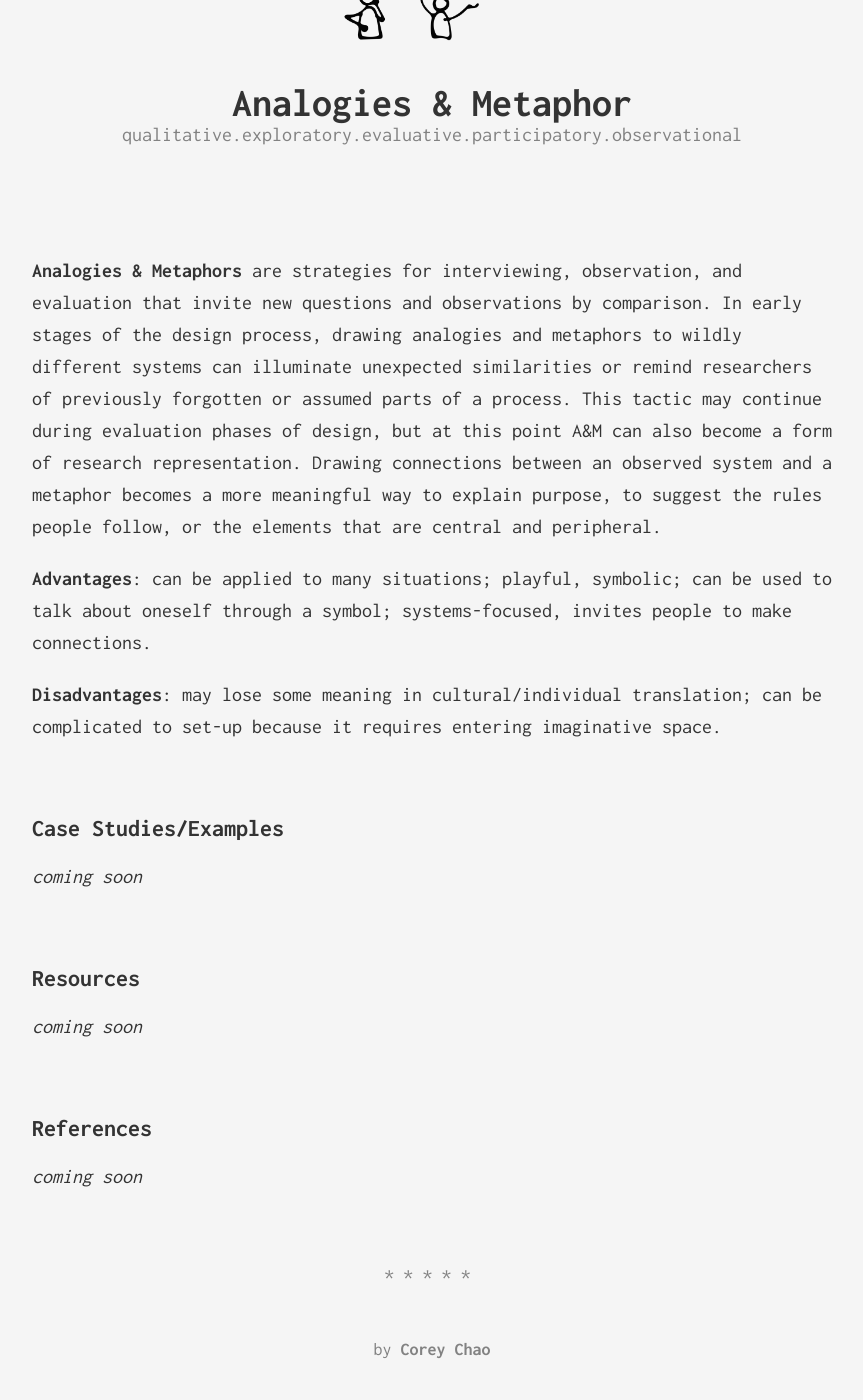
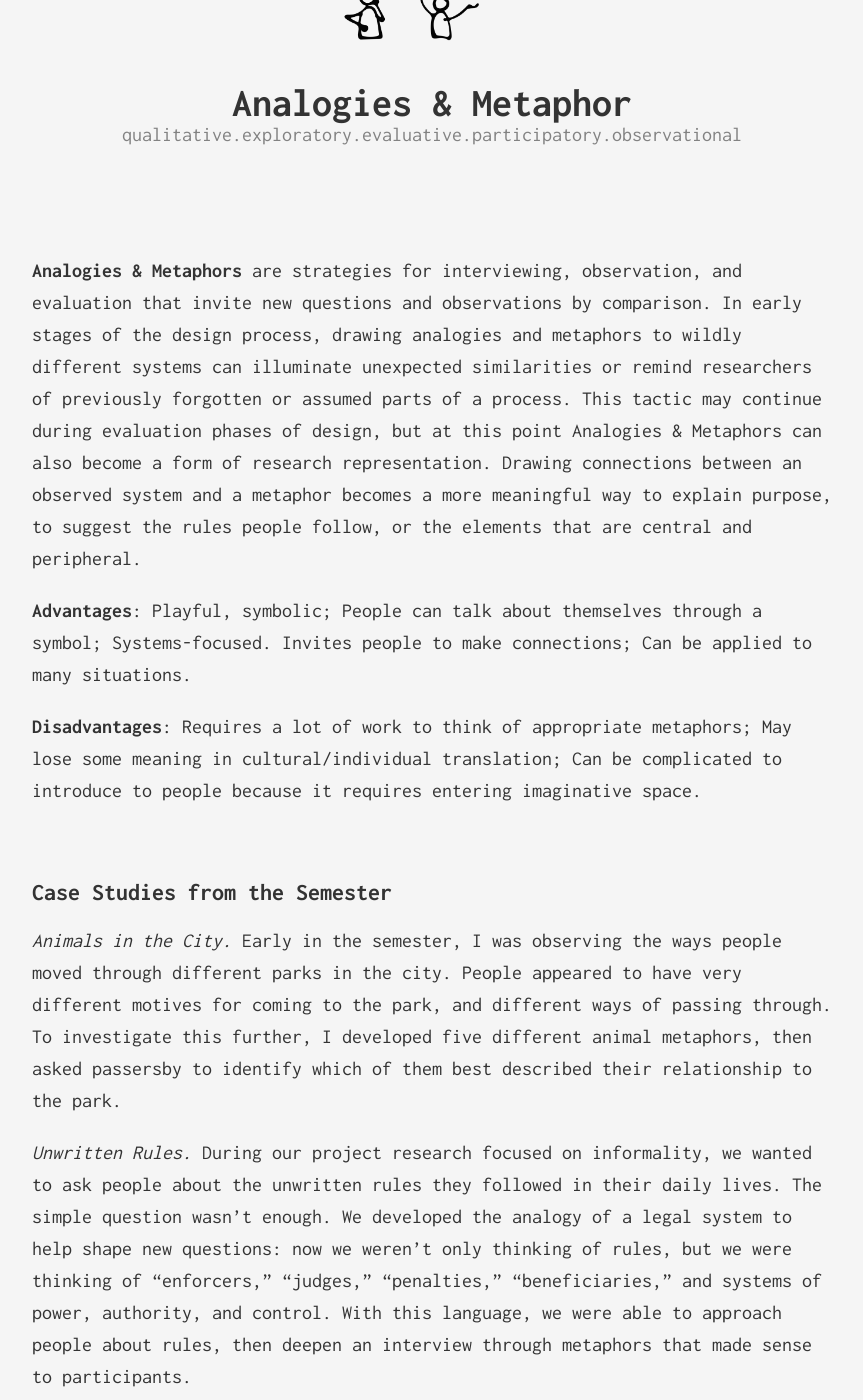
Before and after one commit to dlrtoolkit/dlrtoolkit.github.io, a Jekyll site: the page built from _posts/2015-11-28-analogies-metaphors.markdown, in a window 1280 px wide and 1400 px high, scrolled down 417 px. Shown: the whole window, without its empty margins (208-1071 px from the left). Built offline with Jekyll 4.4.1, drawn with Linux system fonts in a browser that asks for light colours; some of the changed text lies outside the part shown.

Commit message:
more updates

```diff
--- a/_posts/2015-11-2-contextual-design.markdown
+++ b/_posts/2015-11-2-contextual-design.markdown
@@ -2,7 +2,7 @@
 layout: post
 title:  "Contextual Design"
 date:   2015-11-28 12:12:12
-categories: [prototype_act]
+categories: [frame_propose]
 tags: []
 permalink: /contextual-design/
 image:
--- a/_posts/2015-11-28-analogies-metaphors.markdown
+++ b/_posts/2015-11-28-analogies-metaphors.markdown
@@ -11,26 +11,36 @@
   link: mailto:corey.chao@newschool.edu
 ---
 
-**Analogies & Metaphors** are strategies for interviewing, observation, and evaluation that invite new questions and observations by comparison. In early stages of the design process, drawing analogies and metaphors to wildly different systems can illuminate unexpected similarities or remind researchers of previously forgotten or assumed parts of a process. This tactic may continue during evaluation phases of design, but at this point A&M can also become a form of research representation. Drawing connections between an observed system and a metaphor becomes a more meaningful way to explain purpose, to suggest the rules people follow, or the elements that are central and peripheral.
+**Analogies & Metaphors** are strategies for interviewing, observation, and evaluation that invite new questions and observations by comparison. In early stages of the design process, drawing analogies and metaphors to wildly different systems can illuminate unexpected similarities or remind researchers of previously forgotten or assumed parts of a process. This tactic may continue during evaluation phases of design, but at this point Analogies & Metaphors can also become a form of research representation. Drawing connections between an observed system and a metaphor becomes a more meaningful way to explain purpose, to suggest the rules people follow, or the elements that are central and peripheral.
 
-**Advantages**: can be applied to many situations; playful, symbolic; can be used to talk about oneself through a symbol; systems-focused, invites people to make connections.
+**Advantages**: Playful, symbolic; People can talk about themselves through a symbol; Systems-focused. Invites people to make connections; Can be applied to many situations.
 
-**Disadvantages**: may lose some meaning in cultural/individual translation; can be complicated to set-up because it requires entering imaginative space.
+**Disadvantages**: Requires a lot of work to think of appropriate metaphors; May lose some meaning in cultural/individual translation; Can be complicated to introduce to people because it requires entering imaginative space.
 
 <br>
 
-## Case Studies/Examples
+## Case Studies from the Semester
 
-*coming soon*
+*Animals in the City.* Early in the semester, I was observing the ways people moved through different parks in the city. People appeared to have very different motives for coming to the park, and different ways of passing through. To investigate this further, I developed five different animal metaphors, then asked passersby to identify which of them best described their relationship to the park.
+
+*Unwritten Rules.* During our project research focused on informality, we wanted to ask people about the unwritten rules they followed in their daily lives. The simple question wasn’t enough. We developed the analogy of a legal system to help shape new questions: now we weren’t only thinking of rules, but we were thinking of “enforcers,” “judges,” “penalties,” “beneficiaries,” and systems of power, authority, and control. With this language, we were able to approach people about rules, then deepen an interview through metaphors that made sense to participants.
 
 <br>
 
-## Resources
+## Case Studies from Other Practitioners
 
-*coming soon*
+<img src="/assets/images/analogies-metaphors-1.jpg" style="display:block;float:left;max-width:240px;margin: 0 15px 15px 0;" alt="Gobos and Inkblot Tests">
+*Gobolinks and Inkblot Tests.* This exploratory tool was popularized through their problematic application in psychiatry (Rorschach Tests), however before being packaged and standardized in this profession, inkblots were first publicized in [*Gobolinks*](https://en.wikipedia.org/wiki/Klecksography#History), a that explained how to make “inkblot monsters” and use them as inspiration for creative writing.
+
+<br>
+<img src="/assets/images/analogies-metaphors-2.jpg" style="display:block;float:left;max-width:240px;margin: 0 15px 15px 0;" alt="Fritz Kahn and the Body Machine">
+*Fritz Kahn and the Body Machine*. [Fritz Kahn](http://www.fritz-kahn.com/) used illustrated factory metaphors to explain how he understood the processes at work in human physiology. While many modern biologists might take issue with the accuracy of Kahn’s metaphors, the illustrations describe systems in familiar terms that allow viewers to see and conceptualize how different elements operate and how they’re connected to each other.
 
 <br>
 
 ## References
 
-*coming soon*
+Martin, Bella, and Bruce M. Hanington. *Universal Methods of Design 100 Ways to Research Complex Problems, Develop Innovative Ideas, and Design Effective Solutions.* Beverly, MA: Rockport Publishers, 2012.
+
+Martin and Hanington offer an excellent, concise explanation of Artifact Analysis.
+Kumar, Vijay. *101 Design Methods: A Structured Approach for Driving Innovation in Your Organization.* Hoboken, N.J.: Wiley, 2013.
--- a/_posts/2015-11-28-customer-journey-map.markdown
+++ b/_posts/2015-11-28-customer-journey-map.markdown
@@ -33,7 +33,7 @@
 <br>
 
 ## Resources
-[Download Participatory Design Guide]({{ site.url }}/assets/resources/customerjourneymap_template.pdf)
+[Download Customer Journey Map Template]({{ site.url }}/assets/resources/customerjourneymap_template.zip)
 
 <br>
 
--- a/_posts/2015-11-28-love-letter-and-break-up-letter.markdown
+++ b/_posts/2015-11-28-love-letter-and-break-up-letter.markdown
@@ -2,7 +2,7 @@
 layout: post
 title:  "Love Letter and Break Up Letter"
 date:   2015-11-28 12:12:12
-categories: [reflect_evaluate]
+categories: [evaluate_reflect]
 tags: [qualitative, exploratory, observational]
 permalink: /love-letter-and-break-up-letter/
 image: love-letter-and-break-up-letter.png
```
Also changed, not shown: _posts/2015-11-2-collage.markdown (+12 -11 lines), assets/images/analogies-metaphors-1.jpg (added), assets/images/analogies-metaphors-2.jpg (added), assets/images/collage.jpg (added), 2 other files.
